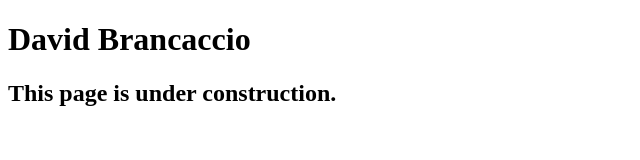
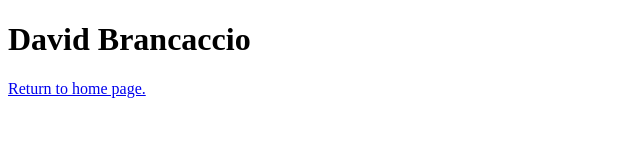
Before and after one commit to Hchauhan03/A05, a plain HTML site: page brancaccio.html in a window 1280 px wide. Shown: the whole page, without its empty margins (0-640 px from the left). Drawn offline with Linux system fonts and the light colour scheme.

Commit message:
Update brancaccio.html

```diff
--- a/brancaccio.html
+++ b/brancaccio.html
@@ -10,7 +10,7 @@
 <body>
     <main>
 	    <h1>David Brancaccio</h1>
-	    <h2>This page is under construction.</h2>
+	   <p><a href="index.html">Return to home page.</a></p>
     </main>
 </body>
 
```
